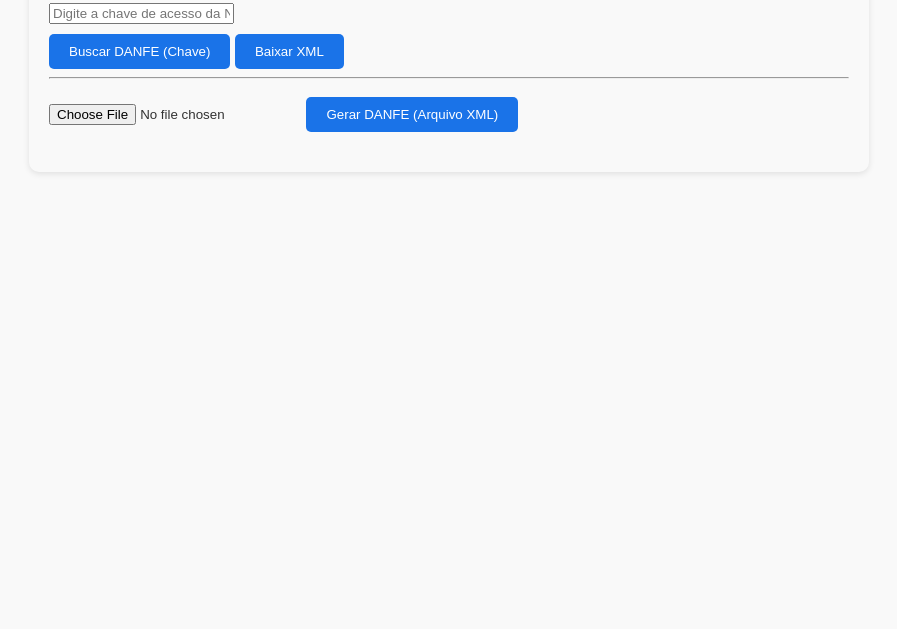
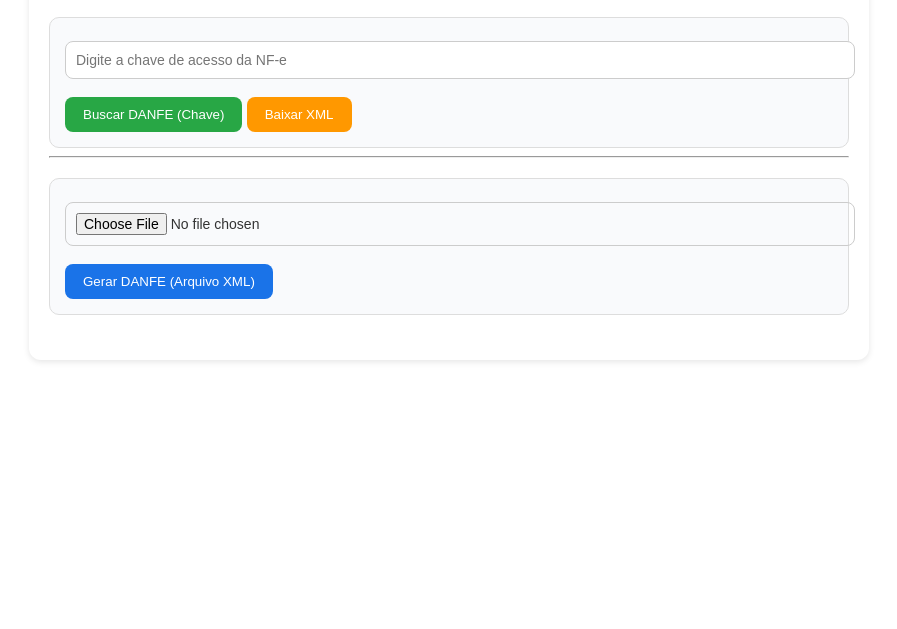
Before and after one commit to marcosleodido/puxanota, a plain HTML site: page index.html in a window 1280 px wide. Shown: the part 171-800 px from the top of the page, without its empty margins (191-1088 px from the left). Drawn offline with Linux system fonts and the light colour scheme.

Commit message:
Update style.css

```diff
--- a/style.css
+++ b/style.css
@@ -1,33 +1,62 @@
 body {
-  font-family: Arial, sans-serif;
+  font-family: "Segoe UI", Arial, sans-serif;
+  background: #f5f7fb;
+  color: #333;
   max-width: 800px;
   margin: 40px auto;
   padding: 20px;
-  background: #f9f9f9;
-  color: #333;
-  border-radius: 10px;
+  border-radius: 12px;
   box-shadow: 0 2px 6px rgba(0,0,0,0.1);
+  background-color: white;
 }
 
 h1 {
+  text-align: center;
   color: #1a73e8;
+}
+
+p {
   text-align: center;
+  color: #555;
+}
+
+.card {
+  background: #f9fafc;
+  border: 1px solid #ddd;
+  padding: 15px;
+  margin-top: 20px;
+  border-radius: 10px;
+}
+
+input[type="text"],
+input[type="file"] {
+  width: 100%;
+  padding: 10px;
+  border: 1px solid #ccc;
+  border-radius: 8px;
+  margin: 8px 0;
+  font-size: 14px;
 }
 
 button {
-  padding: 10px 20px;
+  padding: 10px 18px;
+  border: none;
+  border-radius: 8px;
+  color: #fff;
+  cursor: pointer;
   margin-top: 10px;
-  background: #1a73e8;
-  color: white;
-  border: none;
-  border-radius: 5px;
-  cursor: pointer;
+  transition: 0.3s;
 }
 
 button:hover {
-  background: #1558b0;
+  opacity: 0.9;
 }
 
+.green { background-color: #28a745; }
+.orange { background-color: #ff9800; }
+button:not(.green):not(.orange) { background-color: #1a73e8; }
+
 #output {
-  margin-top: 20px;
+  margin-top: 25px;
+  text-align: center;
 }
```
